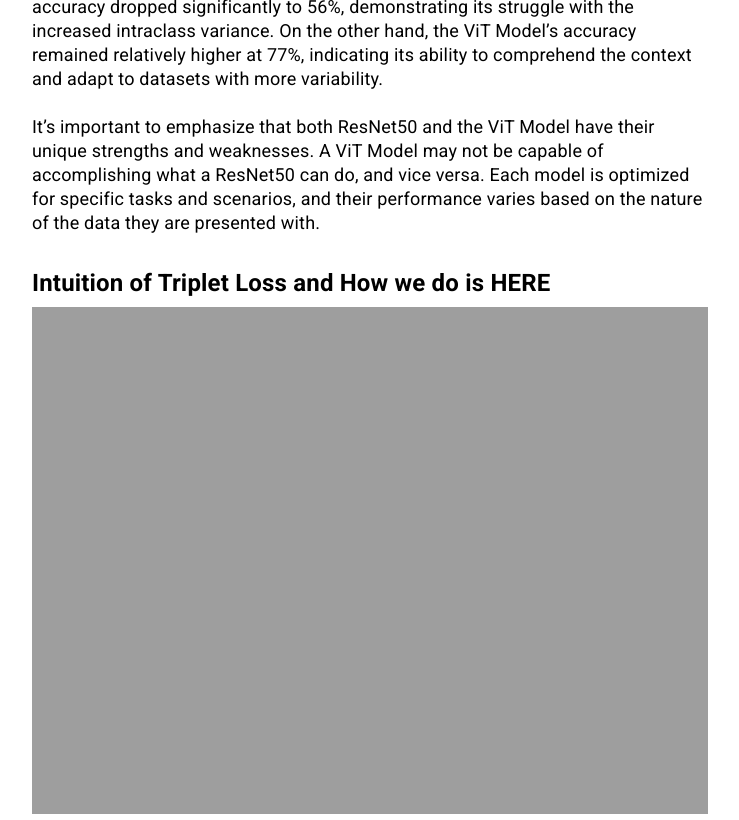
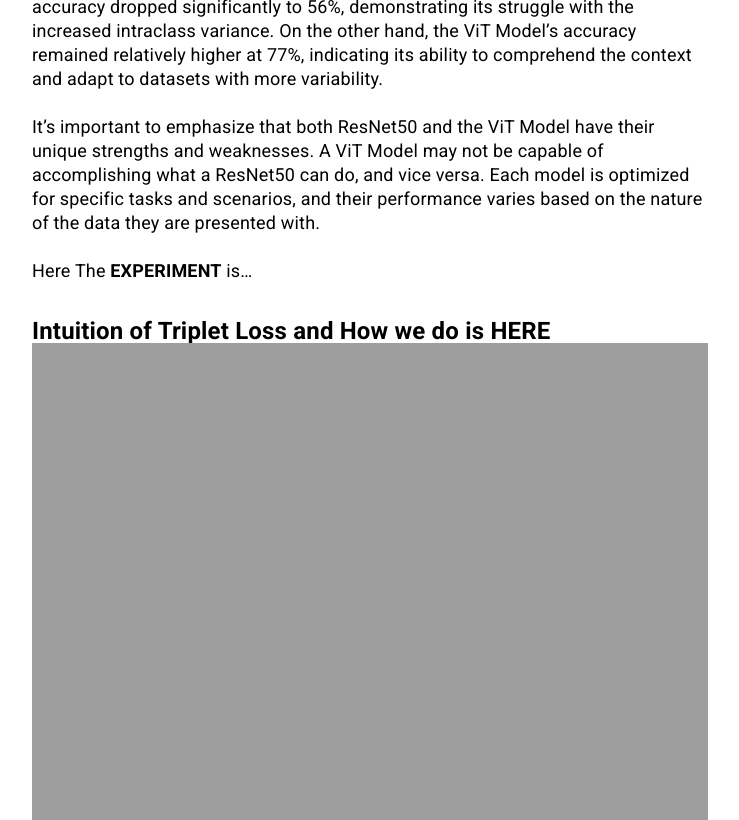
Before and after one commit to arihara-sudhan/blog, a Jekyll site: the page built from _posts/2024-05-28-Attention-vs-Convolution.md, in a window 1280 px wide and 900 px high, scrolled down 1333 px, cut to the strip 0-820 px from the top of the window. Shown: the whole strip, without its empty margins (270-1009 px from the left). Built offline with Jekyll 4.4.1, drawn with Linux system fonts in a browser that asks for light colours.

Commit message:
Update 2024-05-28-Attention-vs-Convolution.md

```diff
--- a/_posts/2024-05-28-Attention-vs-Convolution.md
+++ b/_posts/2024-05-28-Attention-vs-Convolution.md
@@ -11,8 +11,9 @@ However, when more complex data with high intraclass variance was introduced, th
 
 It's important to emphasize that both ResNet50 and the ViT Model have their unique strengths and weaknesses. A ViT Model may not be capable of accomplishing what a ResNet50 can do, and vice versa. Each model is optimized for specific tasks and scenarios, and their performance varies based on the nature of the data they are presented with.
 
-<h3>Intuition of Triplet Loss and How we do is <a href="https://www.mediafire.com/file/sntleqxee2cte9n/triptrans.pdf/file">HERE</a></h3>
-<img src="https://arihara-sudhan.github.io/statics/triptrans.png" alt="cover" width="100%">
+Here The <a href="https://github.com/arihara-sudhan/ViT_for_FewShotLearning">EXPERIMENT</a> is...
+
+<h3>Intuition of Triplet Loss and How we do is <a href="https://www.mediafire.com/file/sntleqxee2cte9n/triptrans.pdf/file"><b>HERE</b><img src="https://arihara-sudhan.github.io/statics/triptrans.png" alt="cover" width="100%"></a></h3>
 
 !!!A Brief comparison  between ViT and CNN is here!
 <img src="https://www.marktechpost.com/wp-content/uploads/2024/05/Screenshot-2024-05-13-at-4.23.58-AM.png" alt="" width="100%">
```
